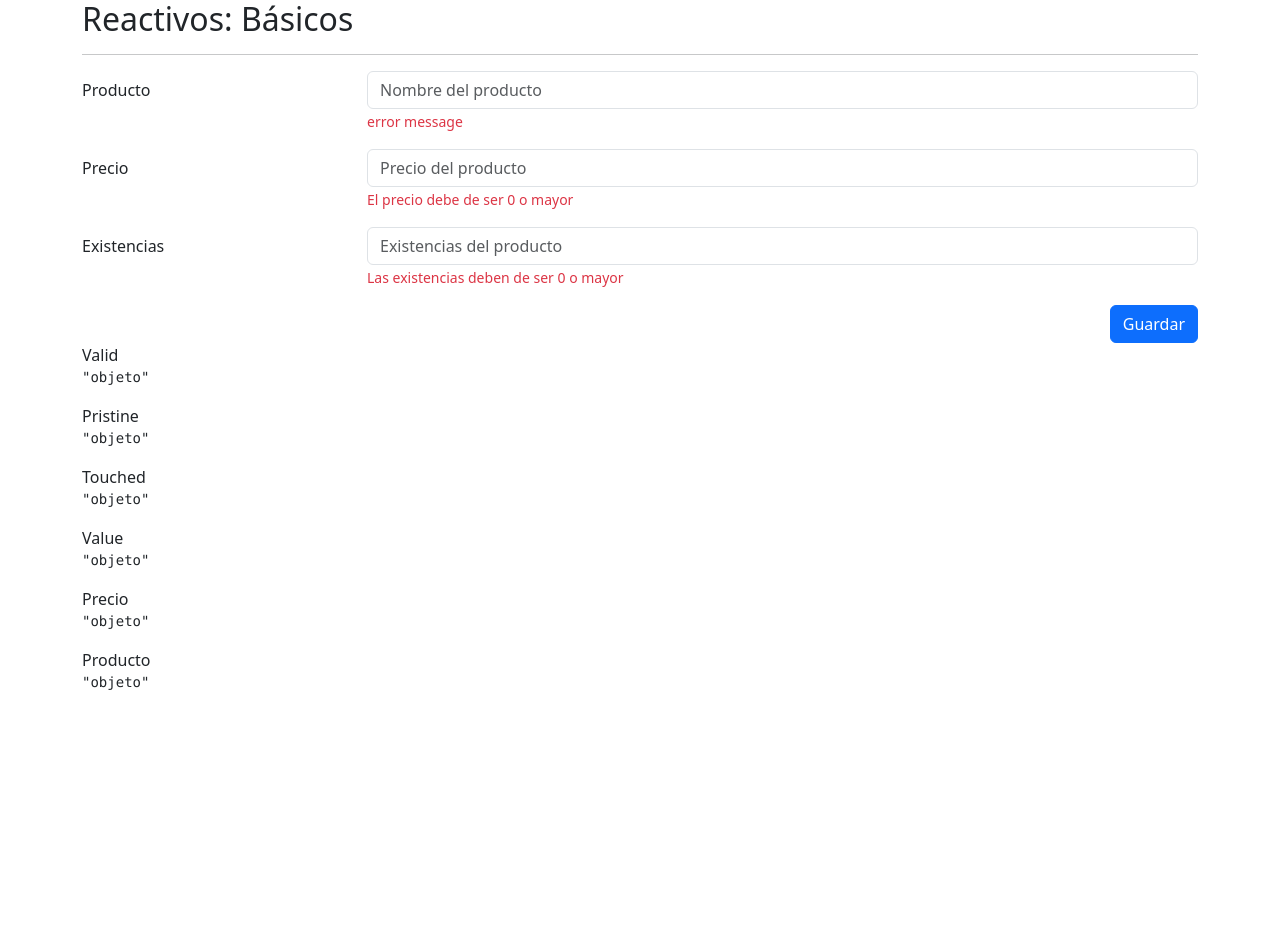
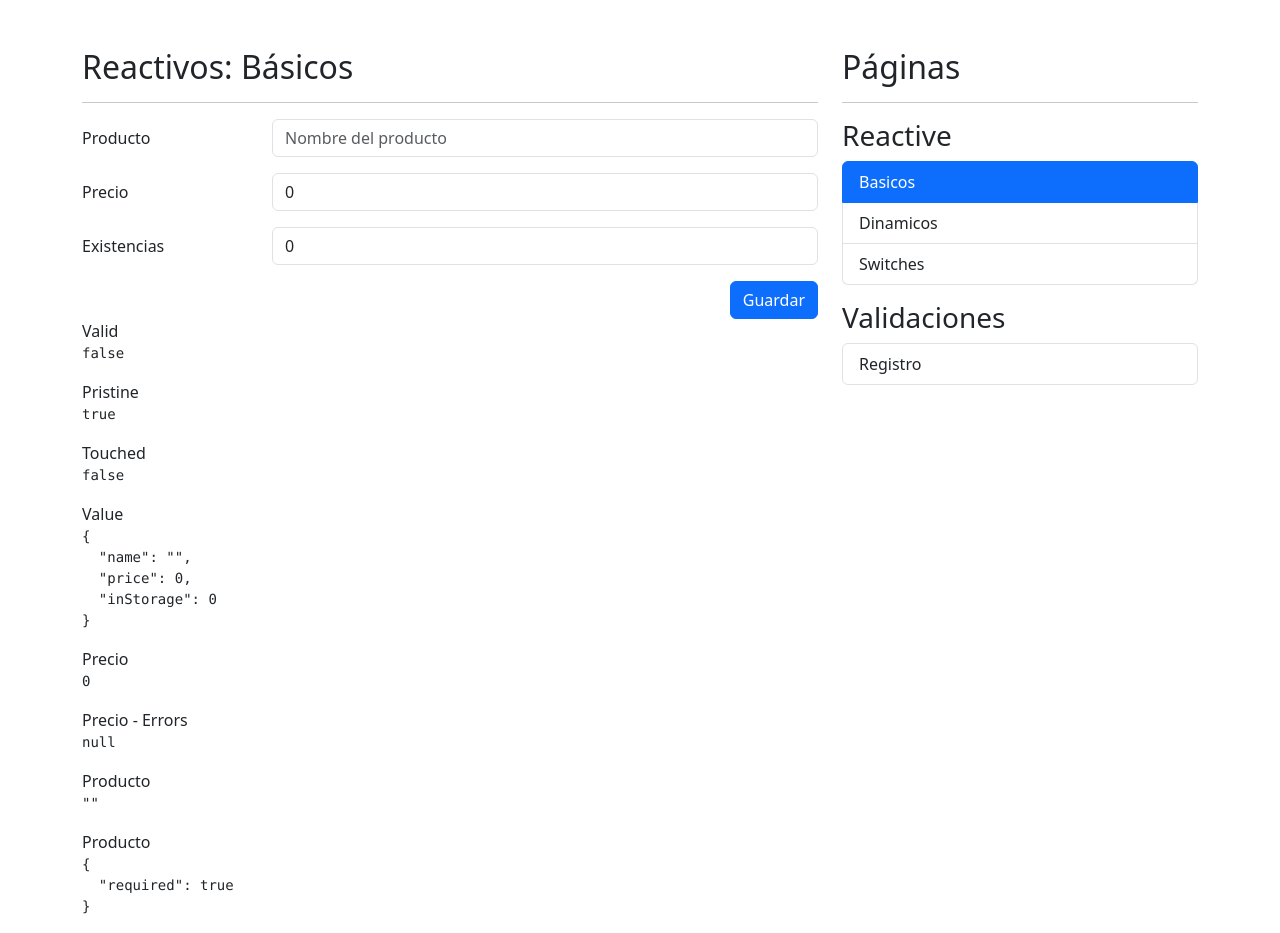
Before and after one commit to stanlyh/07-formApp, an Angular app: page /reactive/basic in a window 1280 px wide. Before the commit the page ends 800 px from the top, so only its background shows below. Built offline with nearby package versions, Linux system fonts and the light colour scheme.

Commit message:
Restablecer/establecer valor de formulario, Mostrar errores de validación, metodos de ayuda para errores, formularios dinamicos y validaciones dinamicas

```diff
--- a/src/app/app.component.html
+++ b/src/app/app.component.html
@@ -1,2 +1,10 @@
+<div class="row mt-5">
+  <div class="col">
+    <router-outlet></router-outlet>
+  </div>
 
-<router-outlet></router-outlet>
+  <div class="col-12 col-sm-4">
+    <shared-side-menu></shared-side-menu>
+  </div>
+
+</div>
--- a/src/app/reactive/pages/basic-page/basic-page.component.html
+++ b/src/app/reactive/pages/basic-page/basic-page.component.html
@@ -4,7 +4,7 @@
 <div class="row">
     <div class="col">
 
-        <form autocomplete="off">
+        <form [formGroup]="myForm" (ngSubmit)="onSave()" autocomplete="off">
 
             <!-- Campo de producto -->
             <div class="mb-3 row">
@@ -13,11 +13,12 @@
 
                     <input type="text"
                            class="form-control"
+                           formControlName="name"
                            placeholder="Nombre del producto">
 
-                    <span class="form-text text-danger">
-                        <!-- Debe de ser de 3 letras -->
-                        error message
+                    <span *ngIf="isValidField('name')"
+                        class="form-text text-danger">
+                        {{ getFieldError('name') }}
                     </span>
                 </div>
             </div>
@@ -28,8 +29,9 @@
                 <div class="col-sm-9">
                     <input type="number"
                            class="form-control"
+                           formControlName="price"
                            placeholder="Precio del producto">
-                    <span class="form-text text-danger">
+                    <span *ngIf="isValidField('price')" class="form-text text-danger">
                         El precio debe de ser 0 o mayor
                     </span>
                 </div>
@@ -41,9 +43,10 @@
                 <div class="col-sm-9">
                     <input type="number"
                            class="form-control"
+                           formControlName="inStorage"
                            placeholder="Existencias del producto">
 
-                    <span class="form-text text-danger">
+                    <span *ngIf="isValidField('inStorage')" class="form-text text-danger">
                          Las existencias deben de ser 0 o mayor
                     </span>
                 </div>
@@ -73,21 +76,27 @@
     <div class="col">
 
         <span>Valid</span>
-        <pre>{{ 'objeto' | json }}</pre>
+        <pre>{{ myForm.valid | json }}</pre>
 
         <span>Pristine</span>
-        <pre>{{ 'objeto' | json }}</pre>
+        <pre>{{ myForm.pristine | json }}</pre>
 
         <span>Touched</span>
-        <pre>{{ 'objeto' | json }}</pre>
+        <pre>{{ myForm.touched| json }}</pre>
 
         <span>Value</span>
-        <pre>{{ 'objeto' | json }}</pre>
+        <pre>{{ myForm.value| json }}</pre>
 
         <span>Precio</span>
-        <pre>{{ 'objeto' | json }}</pre>
+        <pre>{{ myForm.controls['price'].value | json }}</pre>
+
+        <span>Precio - Errors</span>
+        <pre>{{ myForm.controls['price'].errors | json }}</pre>
 
         <span>Producto</span>
-        <pre>{{ 'objeto' | json }}</pre>
+        <pre>{{ myForm.controls['name'].value | json }}</pre>
+
+        <span>Producto</span>
+        <pre>{{ myForm.controls['name'].errors | json }}</pre>
     </div>
 </div>
--- a/src/app/reactive/pages/basic-page/basic-page.component.ts
+++ b/src/app/reactive/pages/basic-page/basic-page.component.ts
@@ -1,10 +1,67 @@
-import { Component } from '@angular/core';
+import { Component, OnInit } from '@angular/core';
+import { FormBuilder, Validators, FormGroup, FormRecord } from '@angular/forms';
+
+const rtx5090 = {
+  name: 'RTX 5090',
+  price: 2500,
+  inStorage: 6,
+}
+
 
 @Component({
   templateUrl: './basic-page.component.html',
   styles: [
   ]
 })
-export class BasicPageComponent {
+export class BasicPageComponent implements OnInit {
+
+  // public myForm: FormGroup = new FormGroup({
+  //   name: new FormControl('', []),
+  //   price: new FormControl(0),
+  //   inStorage: new FormControl(0),
+  // });
+
+  public myForm: FormGroup = this.fb.group({
+    name: ['', [ Validators.required, Validators.minLength(3) ] ],
+    price: [0, [ Validators.required, Validators.min(0) ] ],
+    inStorage: [0, [ Validators.required, Validators.min(0) ] ],
+  })
+
+  constructor( private fb: FormBuilder ) {}
+
+  ngOnInit(): void {
+    //this.myForm.reset( rtx5090 );
+  }
+
+  isValidField( field: string ): boolean | null {
+    return this.myForm.controls[field].errors
+    && this.myForm.controls[field].touched;
+  }
+
+  getFieldError( field: string ): string | null {
+    if ( !this.myForm.controls[field] ) return null;
+
+    const errors = this.myForm.controls[field].errors || {};
+
+    for (const key of Object.keys(errors)) {
+      switch( key ) {
+        case 'required':
+          return 'Este campo es  requerido';
+        case 'minlength':
+          return `Mínimo ${ errors['minlength'].requiredLength } caractetres.`;
+      }
+    }
+
+    return null;
+  }
+
+  onSave(): void {
+
+  if ( this.myForm.invalid ) return;
+
+    console.log(this.myForm.value);
+
+    this.myForm.reset( { price: 0, inStorage: 0 } );
+  }
 
 }
--- a/src/app/reactive/pages/dynamic-page/dynamic-page.component.html
+++ b/src/app/reactive/pages/dynamic-page/dynamic-page.component.html
@@ -1,16 +1,17 @@
 <h2>Reactivos: <small> Dinámicos </small></h2>
 <hr>
 
-<form autocomplete="off">
+<form [formGroup]="myForm" (ngSubmit)="onSubmit()" autocomplete="off">
 
     <!-- Nombre -->
     <div class="mb-3 row">
         <label class="col-sm-3 col-form-label">Nombre</label>
         <div class="col-sm-9">
             <input class="form-control"
+                   formControlName="name"
                    placeholder="Nombre de la persona">
-            <span class="form-text text-danger">
-                   error message
+            <span *ngIf="isValidField('name')" class="form-text text-danger">
+                   {{ getFieldError('name') }}
             </span>
         </div>
     </div>
@@ -37,20 +38,21 @@
     <!-- Lista de Juegos Favoritos -->
     <div class="mb-3 row">
         <label class="col-sm-3 col-form-label">Favoritos</label>
-        <div class="col-sm-9">
+        <div class="col-sm-9" formArrayName="favoriteGames">
 
-            <div class="mb-1">
+            <div class="mb-1" *ngFor="let favorite of favoriteGames.controls; let i = index">
 
                 <div class="input-group">
-                    <input class="form-control">
+                    <input [formControlName]="i"
+                      class="form-control">
 
                     <button class="btn btn-outline-danger"
                             type="button">
                       Eliminar
                   </button>
                 </div>
-                <span class="form-text text-danger">
-                   Este campo es requerido
+                <span *ngIf="isValidFieldInArray(favoriteGames, i)" class="form-text text-danger">
+                  Este campo es requerido
                 </span>
 
             </div>
--- a/src/app/reactive/pages/dynamic-page/dynamic-page.component.ts
+++ b/src/app/reactive/pages/dynamic-page/dynamic-page.component.ts
@@ -1,10 +1,62 @@
 import { Component } from '@angular/core';
+import { FormArray, FormBuilder, FormGroup, Validators } from '@angular/forms';
 
 @Component({
   templateUrl: './dynamic-page.component.html',
-  styles: [
-  ]
 })
 export class DynamicPageComponent {
 
+  public myForm: FormGroup = this.fb.group({
+    name: ['', [ Validators.required, Validators.minLength(3) ]],
+    favoriteGames: this.fb.array([
+      ['Metal Gear', Validators.required],
+      ['Death Stranding', Validators.required],
+    ]),
+  })
+
+  constructor ( private fb: FormBuilder ) {}
+
+  get favoriteGames() {
+    return this.myForm.get('favoriteGames') as FormArray;
+  }
+
+  isValidField( field: string ): boolean | null {
+    return this.myForm.controls[field].errors
+    && this.myForm.controls[field].touched;
+  }
+
+  isValidFieldInArray( formArray: FormArray, index: number ) {
+    return formArray.controls[index].errors
+    && formArray.controls[index].touched;
+  }
+
+  getFieldError( field: string ): string | null {
+    if ( !this.myForm.controls[field] ) return null;
+
+    const errors = this.myForm.controls[field].errors || {};
+
+    for (const key of Object.keys(errors)) {
+      switch( key ) {
+        case 'required':
+          return 'Este campo es  requerido';
+        case 'minlength':
+          return `Mínimo ${ errors['minlength'].requiredLength } caractetres.`;
+      }
+    }
+
+    return null;
+  }
+
+  onSubmit():void {
+
+    if ( this.myForm.invalid ) {
+      this.myForm.markAllAsTouched()
+      return;
+    }
+
+    console.log(this.myForm.value);
+    this.myForm.reset();
+  }
+
+
 }
--- a/src/app/reactive/reactive.module.ts
+++ b/src/app/reactive/reactive.module.ts
@@ -1,5 +1,6 @@
 import { NgModule } from '@angular/core';
 import { CommonModule } from '@angular/common';
+import { ReactiveFormsModule } from '@angular/forms';
 
 import { ReactiveRoutingModule } from './reactive-routing.module';
 import { BasicPageComponent } from './pages/basic-page/basic-page.component';
@@ -15,7 +16,8 @@ import { SwitchesPageComponent } from './pages/switches-page/switches-page.compo
   ],
   imports: [
     CommonModule,
-    ReactiveRoutingModule
+    ReactiveRoutingModule,
+    ReactiveFormsModule,
   ]
 })
 export class ReactiveModule { }
--- /dev/null
+++ b/src/app/shared/components/side-menu/side-menu.component.html
@@ -0,0 +1,26 @@
+<h2>Páginas</h2>
+<hr>
+
+<h3 class="mt-3">Reactive</h3>
+
+<ul class="list-group">
+  <li *ngFor="let item of reactiveMenu"
+    class="list-group-item"
+    [routerLink] = "[item.route]"
+    routerLinkActive="active"
+  >
+  {{ item.title }}
+  </li>
+</ul>
+
+<h3 class="mt-3">Validaciones</h3>
+
+<ul class="list-group">
+  <li *ngFor="let item of authMenu"
+    class="list-group-item"
+    [routerLink] = "[item.route]"
+    routerLinkActive="active"
+  >
+  {{ item.title }}
+  </li>
+</ul>
--- /dev/null
+++ b/src/app/shared/components/side-menu/side-menu.component.ts
@@ -0,0 +1,26 @@
+import { Component } from '@angular/core';
+
+interface MenuItem {
+  title: string;
+  route: string;
+}
+
+@Component({
+  selector: 'shared-side-menu',
+  templateUrl: './side-menu.component.html',
+  styles: [
+  ]
+})
+export class SideMenuComponent {
+
+  public reactiveMenu: MenuItem[] = [
+    { title: 'Basicos', route:'./reactive/basic' },
+    { title: 'Dinamicos', route:'./reactive/dynamic' },
+    { title: 'Switches', route:'./reactive/switches' },
+  ];
+
+  public authMenu: MenuItem[] = [
+    { title: 'Registro', route:'./auth' },
+  ];
+
+}
```
Also changed, not shown: src/app/shared/shared.module.ts (+10 -2 lines).
